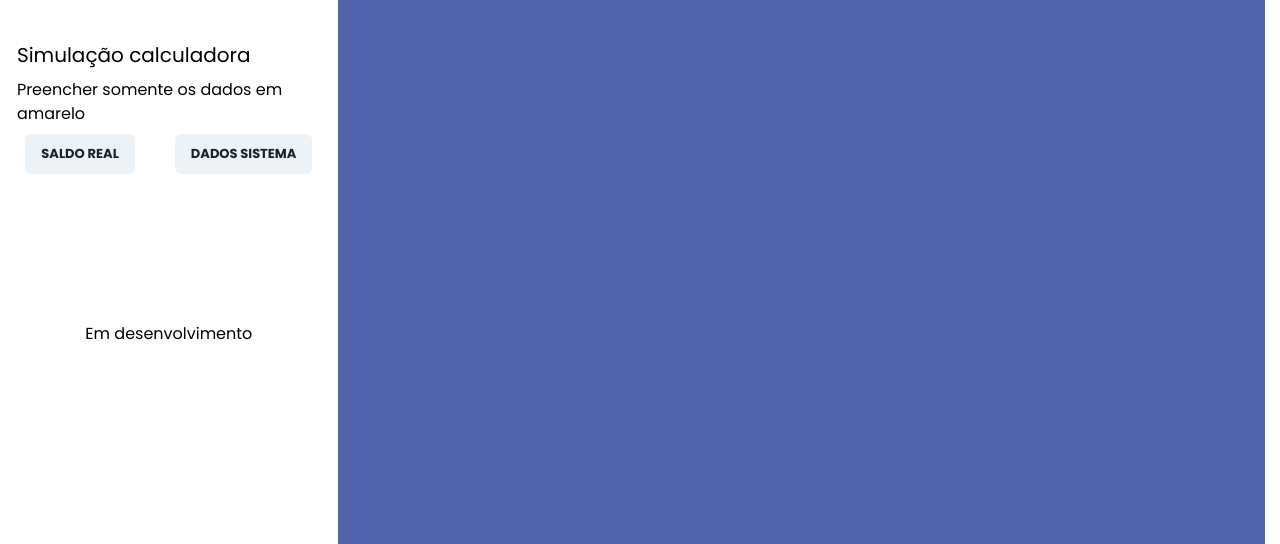
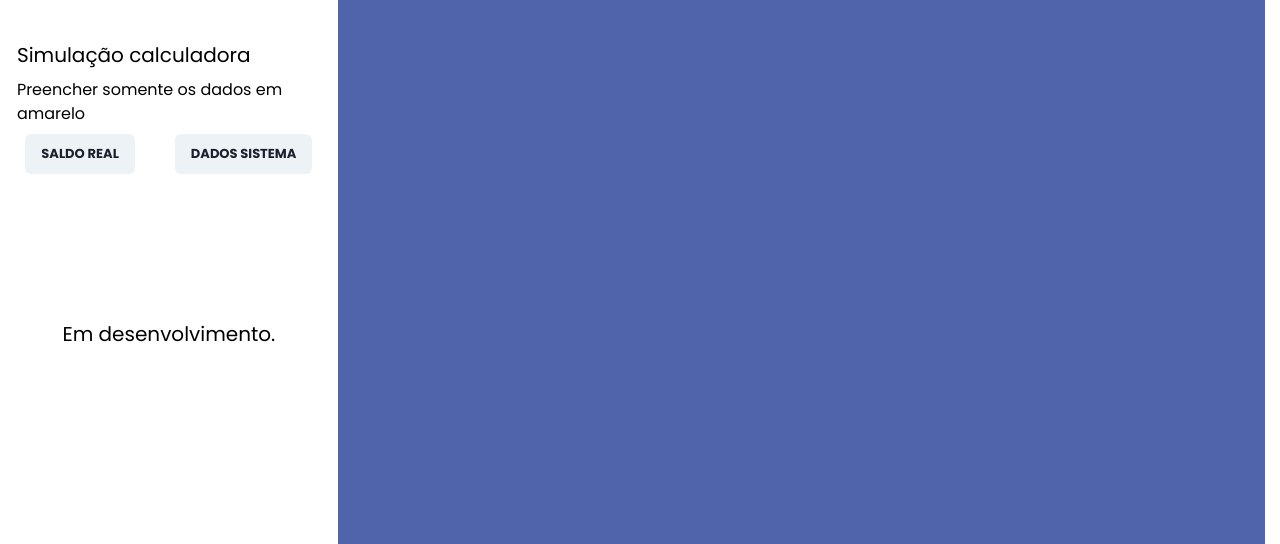
Before and after one commit to qualiconsig/calculadora, a Next.js app: page /calculator in a window 1280 px wide. Both pictures are taken after a click on the button "DADOS SISTEMA". Shown: the top 544 px of the page. Built offline with nearby package versions, Linux system fonts and the light colour scheme.

Commit message:
chore: develop

```diff
--- a/src/components/calculadora/bankBalance/index.tsx
+++ b/src/components/calculadora/bankBalance/index.tsx
@@ -1,4 +1,5 @@
 
+import { AnimatedText } from "@/components/emManutenção";
 import { BoxForm } from "@/components/utils/formBox";
 import { useNameContextHook } from "@/context/pagbankContext";
 import { CalculadoraGeral } from "@/math/calculadora";
@@ -9,6 +10,7 @@ import { Box, Button, Flex, Input, Select, Text } from "@chakra-ui/react";
 
 import { useEffect, useState } from "react";
 import { SubmitHandler, useForm } from "react-hook-form";
+
 
 export function CalculateRealBalance({ calculated, formreceived, taxx }: any) {
   const {setName, name} = useNameContextHook()
@@ -69,7 +71,7 @@ useEffect(()=>{
 },[valorEmprestimo])
   return (
     <Flex h={'40vh'} justify={'center'} align={'center'}>
-      <Text>Em desenvolvimento</Text>
+      <AnimatedText/>
     </Flex>
 
     // <form onSubmit={handleSubmit(onSubmit)}>
--- /dev/null
+++ b/src/components/emManutenção/index.tsx
@@ -0,0 +1,26 @@
+import { ChakraProvider, Flex, Text } from "@chakra-ui/react";
+import { useEffect, useState } from "react";
+
+export const AnimatedText = () => {
+  const [dots, setDots] = useState('');
+
+  useEffect(() => {
+    const interval = setInterval(() => {
+      setDots((prevDots) => {
+        if (prevDots.length < 3) {
+          return prevDots + '.';
+        } else {
+          return '';
+        }
+      });
+    }, 500);
+
+    return () => clearInterval(interval);
+  }, []);
+
+  return (
+    <Flex h={'40vh'} justify={'center'} align={'center'}>
+      <Text fontSize="xl">Em desenvolvimento{dots}</Text>
+    </Flex>
+  );
+};
```
